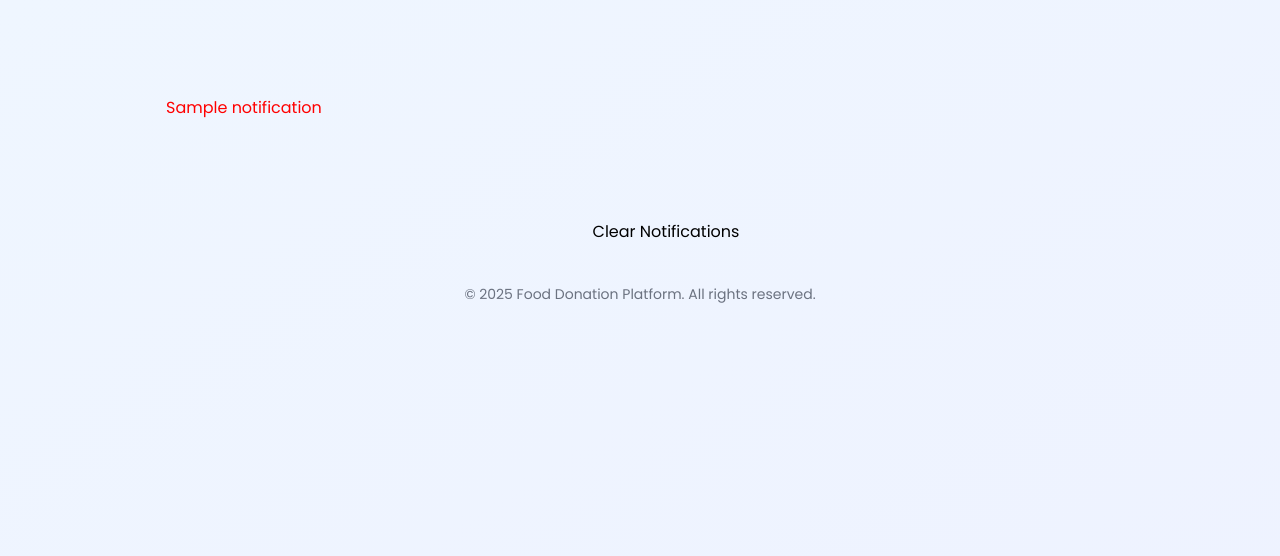
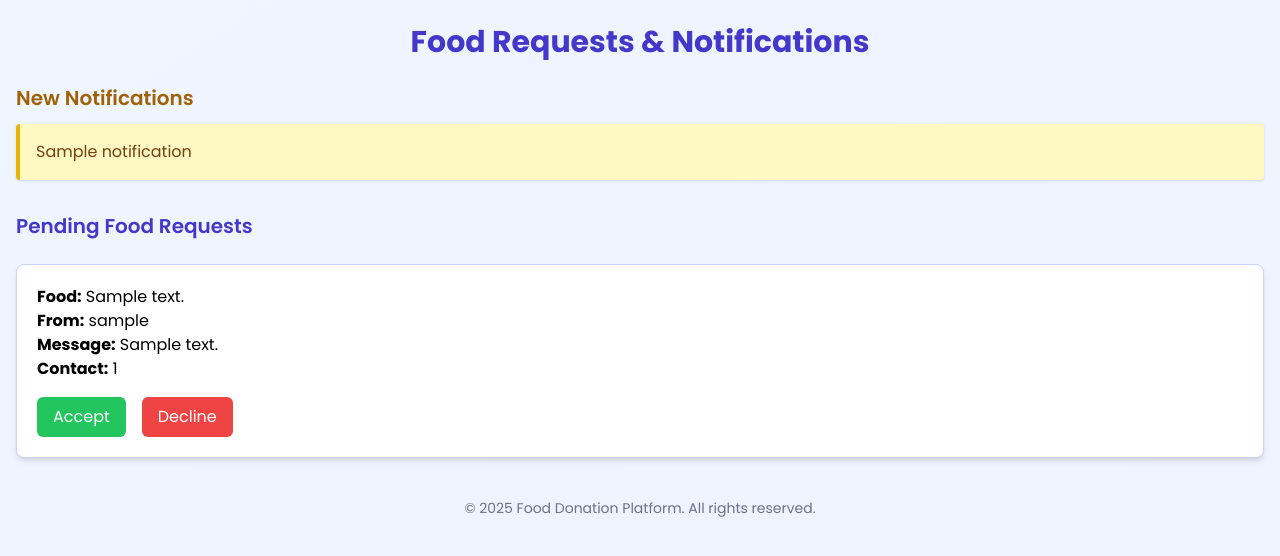
Before and after one commit to Shiva-Manda/Food_Donation, a Django app: template templates/donateapp/notification.html in a window 1280 px wide. Shown: the top 556 px of the page. Run offline with Django 3.2, Linux system fonts and the light colour scheme; the template is opened without the code that fills it: most values are stand-ins (such as "Sample title", 1, 10 or a date in 2020); some libraries are stand-ins or nearby versions.

Commit message:
Update notification.html

```diff
--- a/templates/donateapp/notification.html
+++ b/templates/donateapp/notification.html
@@ -1,22 +1,54 @@
-{%extends 'donateapp/base.html'%}
-{% load crispy_forms_tags %}
+{% extends 'donateapp/base.html' %}
+{% load static %}
 
-{%block content%}
+{% block title %}Notifications{% endblock %}
 
-  <br>
-    <br>
-      <br>
-    {%if notifications%}
-     <ol style="margin-left: 150px;">
-     {%for notification in notifications%}
-      <li><h5><span style="color:red;">{{notification.notification}}</span></h5></li>
-    {%endfor%}
-     </ol>
-     <form  method="post">
-       {%csrf_token%}
-        <button type="submit" class="btn btn-success" style="width:200px;margin-left: 550px;margin-top: 100px;">Clear Notifications</button>
-     </form>
-      {%else%}
-      <h1 style="margin-left: 250px;margin-top: 200px;" align='center'><span style="color:red;">No notification found!!</span></h1>
-      {%endif%}
-{%endblock%}
+{% block content %}
+<h1 class="text-3xl font-bold text-indigo-700 mb-6 text-center">Food Requests & Notifications</h1>
+
+<!-- Notifications Section -->
+{% if notifications %}
+  <div class="mb-8">
+    <h2 class="text-xl font-semibold text-yellow-700 mb-3">New Notifications</h2>
+    <div class="space-y-4">
+      {% for n in notifications %}
+        <div class="bg-yellow-100 border-l-4 border-yellow-500 text-yellow-900 p-4 rounded shadow">
+          {{ n.notification }}
+        </div>
+      {% endfor %}
+    </div>
+  </div>
+{% endif %}
+
+<!-- Requests Section -->
+{% if requests %}
+  <div class="space-y-6">
+    <h2 class="text-xl font-semibold text-indigo-700 mb-3">Pending Food Requests</h2>
+
+    {% for request in requests %}
+      <div class="bg-white shadow-md border border-indigo-200 rounded-lg p-5">
+        <p><strong>Food:</strong> {{ request.donation.food_details }}</p>
+        <p><strong>From:</strong> {{ request.user.username }}</p>
+        <p><strong>Message:</strong> {{ request.any_message }}</p>
+        <p><strong>Contact:</strong> {{ request.contact_number }}</p>
+
+        <form method="post" class="mt-4 flex gap-4">
+          {% csrf_token %}
+          <input type="hidden" name="request_id" value="{{ request.id }}">
+          <button type="submit" name="action" value="accept"
+                  class="bg-green-500 hover:bg-green-600 text-white px-4 py-2 rounded-md">
+            Accept
+          </button>
+          <button type="submit" name="action" value="decline"
+                  class="bg-red-500 hover:bg-red-600 text-white px-4 py-2 rounded-md">
+            Decline
+          </button>
+        </form>
+      </div>
+    {% endfor %}
+  </div>
+{% else %}
+  <p class="text-center text-gray-600">No pending food requests.</p>
+{% endif %}
+
+{% endblock %}
```
